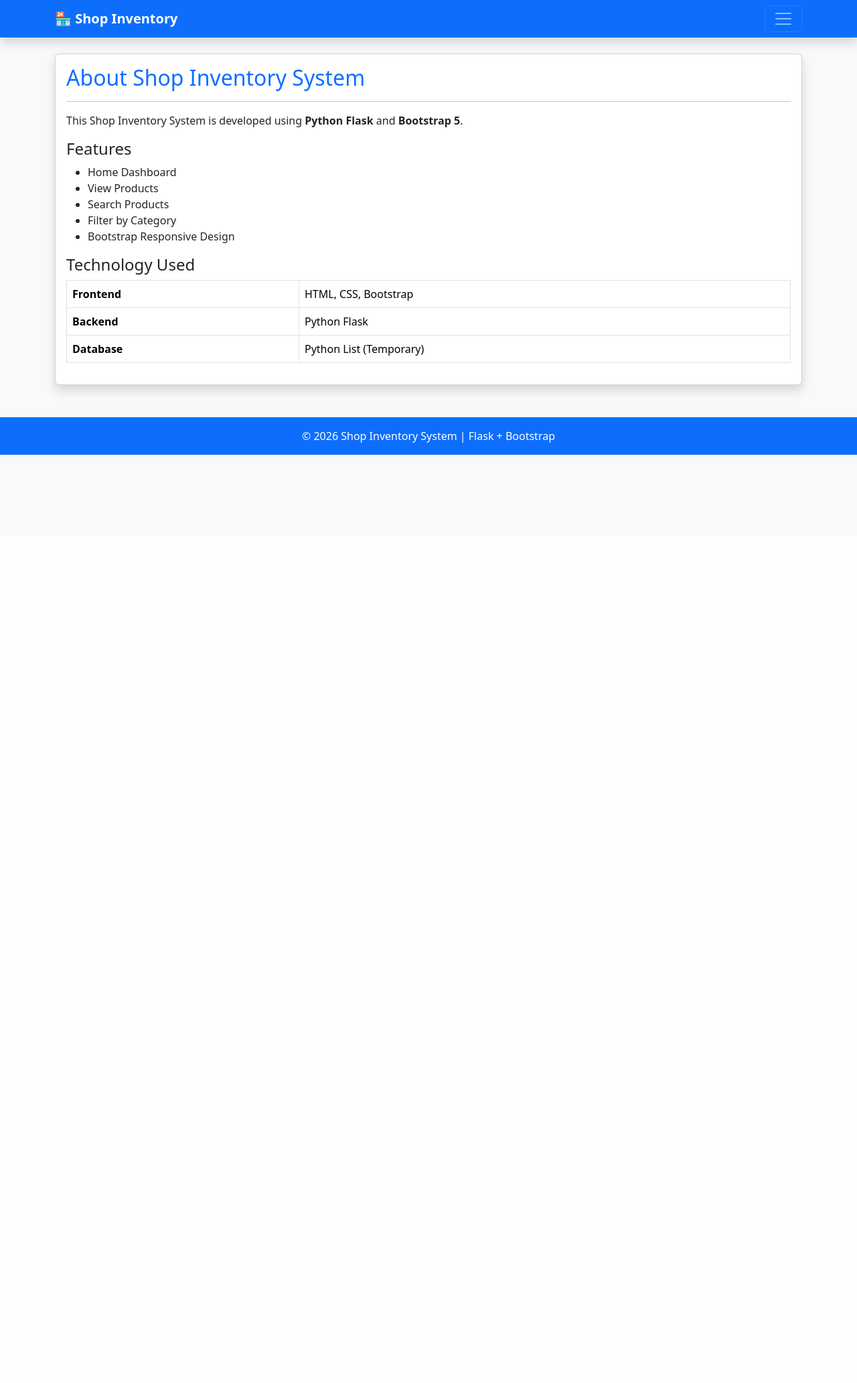
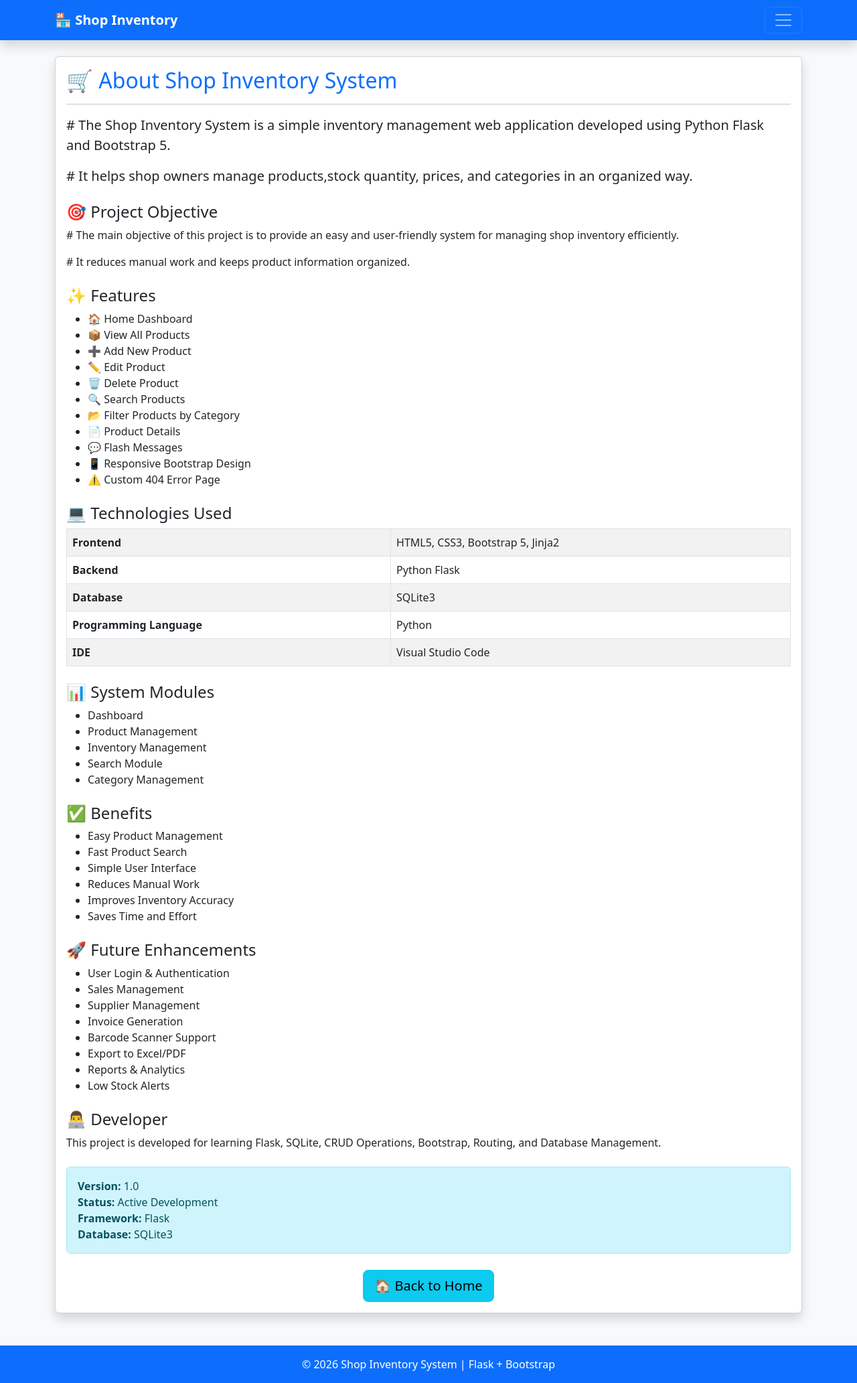
Before and after one commit to kadam768550/python-training, a Flask app: page /about in a window 1280 px wide. Shown: the whole page at 67% size. Before the commit the page ends 679 px from the top, so only its background shows below. Run offline with Flask 3, Linux system fonts and the light colour scheme.

Commit message:
Day 14: DB, search, basic div

```diff
--- a/app.py
+++ b/app.py
@@ -172,6 +172,27 @@ def edit_product(id):
 
     return render_template("edit_product.html", product=product)
 
+@app.route("/search")
+def search():
+    #step 1 - get query from URL
+    q = request.args.get('q','')
+    # request.args - GET parameters
+    # 'q' - Form  - name = 'q'
+    conn = get_db()
+
+    if q:
+        products = conn.execute('''SELECT * FROM products
+                                WHERE name LIKE ?
+                                OR category LIKE ?
+                                OR price LIKE ?
+                                OR stock LIKE ?''',
+                                (f'%{q}%', f'%{q}%', f'%{q}%' f'%{q}%')).fetchall()
+
+    else:
+        products = conn.execute('SELECT * FROM products ORDER BY id DESC').fetchall()
+    conn.close()
+    return render_template("search.html", products=products, query=q)
+
 
 @app.route("/about")
 def about():
--- a/templates/about.html
+++ b/templates/about.html
@@ -7,45 +7,56 @@ About
 {% block content %}
 
 <div class="card shadow">
-
     <div class="card-body">
 
         <h2 class="text-primary">
-About Shop Inventory System
+            🛒 About Shop Inventory System
         </h2>
 
         <hr>
 
-<p>
-
-This Shop Inventory System is developed using
-<b>Python Flask</b> and <b>Bootstrap 5</b>.
-
+        <p class="lead">
+          # The <b>Shop Inventory System</b> is a simple inventory management
+            web application developed using <b>Python Flask</b> and
+            <b>Bootstrap 5</b>.
+        </p>
+        <p class="lead">
+          # It helps shop owners manage products,stock quantity,
+            prices, and categories in an organized way.
         </p>
 
-<h4>Features</h4>
+        <h4 class="mt-4">🎯 Project Objective</h4>
+
+        <p>
+          # The main objective of this project is to provide an easy and
+            user-friendly system for managing shop inventory efficiently.
+        </p>
+        <p>
+          # It reduces manual work and keeps product information organized.
+        </p>
+
+        <h4 class="mt-4">✨ Features</h4>
 
         <ul>
-
-<li>Home Dashboard</li>
-
-<li>View Products</li>
-
-<li>Search Products</li>
-
-<li>Filter by Category</li>
-
-<li>Bootstrap Responsive Design</li>
-
+            <li>🏠 Home Dashboard</li>
+            <li>📦 View All Products</li>
+            <li>➕ Add New Product</li>
+            <li>✏️ Edit Product</li>
+            <li>🗑️ Delete Product</li>
+            <li>🔍 Search Products</li>
+            <li>📂 Filter Products by Category</li>
+            <li>📄 Product Details</li>
+            <li>💬 Flash Messages</li>
+            <li>📱 Responsive Bootstrap Design</li>
+            <li>⚠️ Custom 404 Error Page</li>
         </ul>
 
-<h4>Technology Used</h4>
+        <h4 class="mt-4">💻 Technologies Used</h4>
 
-<table class="table table-bordered">
-
+        <table class="table table-bordered table-striped">
             <tr>
                 <th>Frontend</th>
-<td>HTML, CSS, Bootstrap</td>
+                <td>HTML5, CSS3, Bootstrap 5, Jinja2</td>
             </tr>
 
             <tr>
@@ -55,13 +66,76 @@ This Shop Inventory System is developed using
 
             <tr>
                 <th>Database</th>
-<td>Python List (Temporary)</td>
+                <td>SQLite3</td>
             </tr>
 
+            <tr>
+                <th>Programming Language</th>
+                <td>Python</td>
+            </tr>
+
+            <tr>
+                <th>IDE</th>
+                <td>Visual Studio Code</td>
+            </tr>
         </table>
 
+        <h4 class="mt-4">📊 System Modules</h4>
+
+        <ul>
+            <li>Dashboard</li>
+            <li>Product Management</li>
+            <li>Inventory Management</li>
+            <li>Search Module</li>
+            <li>Category Management</li>
+        </ul>
+
+        <h4 class="mt-4">✅ Benefits</h4>
+
+        <ul>
+            <li>Easy Product Management</li>
+            <li>Fast Product Search</li>
+            <li>Simple User Interface</li>
+            <li>Reduces Manual Work</li>
+            <li>Improves Inventory Accuracy</li>
+            <li>Saves Time and Effort</li>
+        </ul>
+
+        <h4 class="mt-4">🚀 Future Enhancements</h4>
+
+        <ul>
+            <li>User Login & Authentication</li>
+            <li>Sales Management</li>
+            <li>Supplier Management</li>
+            <li>Invoice Generation</li>
+            <li>Barcode Scanner Support</li>
+            <li>Export to Excel/PDF</li>
+            <li>Reports & Analytics</li>
+            <li>Low Stock Alerts</li>
+        </ul>
+
+        <h4 class="mt-4">👨‍💻 Developer</h4>
+
+        <p>
+            This project is developed for learning Flask, SQLite,
+            CRUD Operations, Bootstrap, Routing, and Database Management.
+        </p>
+
+        <div class="alert alert-info mt-4">
+            <strong>Version:</strong> 1.0 <br>
+            <strong>Status:</strong> Active Development <br>
+            <strong>Framework:</strong> Flask <br>
+            <strong>Database:</strong> SQLite3
+        </div>
+
+        <!-- Back Button -->
+        <div class="text-center mt-4">
+            <a href="{{ url_for('home') }}" class="btn btn-info btn-lg">
+                🏠 Back to Home
+            </a>
         </div>
 
     </div>
+</div>
 
 {% endblock %}
--- a/templates/base.html
+++ b/templates/base.html
@@ -6,9 +6,51 @@
     <title>{% block title %}Shop Inventory System{% endblock %}</title>
 
     <!-- Bootstrap CSS -->
-    <link href="https://cdn.jsdelivr.net/npm/bootstrap@5.3.3/dist/css/bootstrap.min.css" rel="stylesheet">
+    <link href="https://cdn.jsdelivr.net/npm/bootstrap@5.3.0/dist/css/bootstrap.min.css"
+          rel="stylesheet">
+
+    <!-- Custom brand color — ek line se poori site ka color change -->
+    <style>
+        .navbar {
+            min-height: 60px;
+        }
+        :root {
+            --brand: #1e3a5f;
+        }
+        .navbar-brand-custom { background-color: var(--brand); }
+        .btn-brand {
+            background-color: var(--brand);
+            color: white;
+            border: none;
+        }
+        .btn-brand:hover { background-color: #162d4a; color: white; }
+        .hero-section {
+            background: linear-gradient(135deg, #1e3a5f 0%, #2d6a9f 100%);
+            color: white;
+            border-radius: 12px;
+        }
+        .nav-link {
+            font-size: 0.95rem;
+            font-weight: 500;
+        }
+        .stat-card {
+            border: none;
+            border-radius: 12px;
+            transition: transform 0.2s;
+        }
+        .stat-card:hover { transform: translateY(-3px); }
+        .student-card {
+            border: none;
+            border-radius: 12px;
+            box-shadow: 0 2px 8px rgba(0,0,0,0.08);
+            transition: transform 0.2s, box-shadow 0.2s;
+        }
+        .student-card:hover {
+            transform: translateY(-4px);
+            box-shadow: 0 6px 20px rgba(0,0,0,0.12);
+        }
+    </style>
 </head>
-
 <body class="bg-light">
 
 <!-- Navbar -->
@@ -77,6 +119,13 @@
             ➕ Add Product
         </a>
 
+        <form class="d-flex ms-3 mt-3" action="{{ url_for('search') }}" method="GET">
+            <input class="form-control form-control-sm me-2" style="width:130px;
+            height:35px" type="search" placeholder="Search" name="q">
+            <button class="btn btn-outline-light btn-sm" style="width:100px; height:35px"
+            type="submit">Search</button>
+        </form>
+
     </div>
 
 </div>
--- a/templates/home.html
+++ b/templates/home.html
@@ -26,6 +26,9 @@
             <a href="{{ url_for('add_product') }}" class="btn btn-light btn-lg">
                 ➕ Add Product
             </a>
+            <a href="{{ url_for('about') }}" class="btn btn-secondary btn-lg me-2">
+                About
+            </a>
         </div>
 
         <div class="col-md-4 text-center">
@@ -36,7 +39,6 @@
     </div>
 
 </div>
-
 <!-- Dashboard Cards -->
 
 <div class="row g-4 mb-5">
```
Also changed, not shown: templates/search.html (added, +25 -0 lines), blank.py (line endings or trailing spaces), myproject.db. Lines whose indentation alone changed are shown as unchanged.
